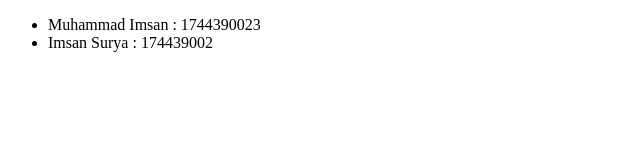
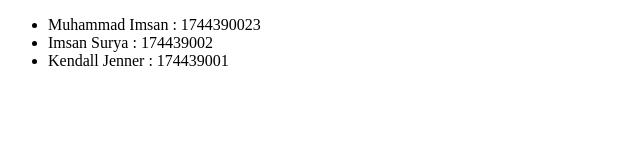
Before and after one commit to imsan-surya/test-repo, a plain HTML site: page mahasiswa.html in a window 1280 px wide. Shown: the whole page, without its empty margins (0-640 px from the left). Drawn offline with Linux system fonts and the light colour scheme.

Commit message:
Menambahkan data 1 mahasiswa

```diff
--- a/mahasiswa.html
+++ b/mahasiswa.html
@@ -7,6 +7,7 @@
 <ul>
 	<li>Muhammad Imsan : 1744390023</li>
 	<li>Imsan Surya : 174439002</li>
+	<li>Kendall Jenner : 174439001</li>
 </ul>
 </body>
 </html>
```
